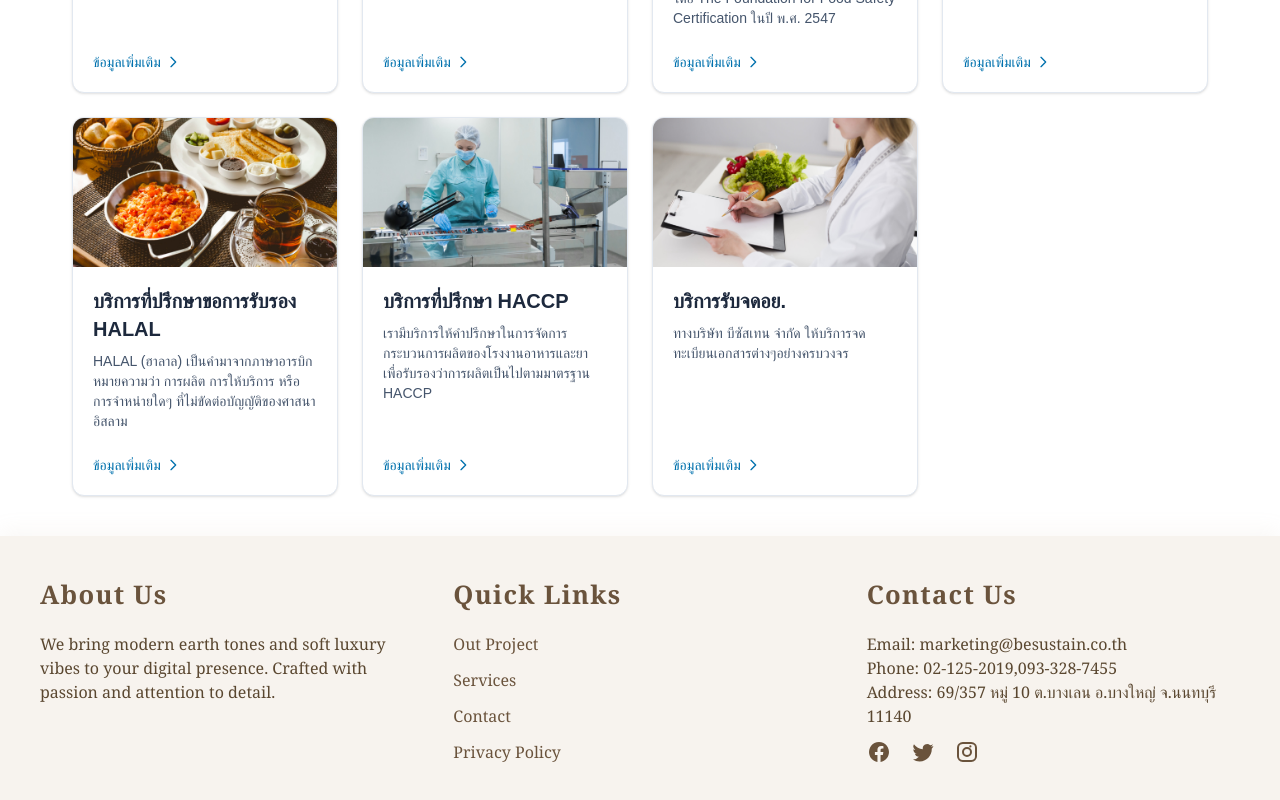
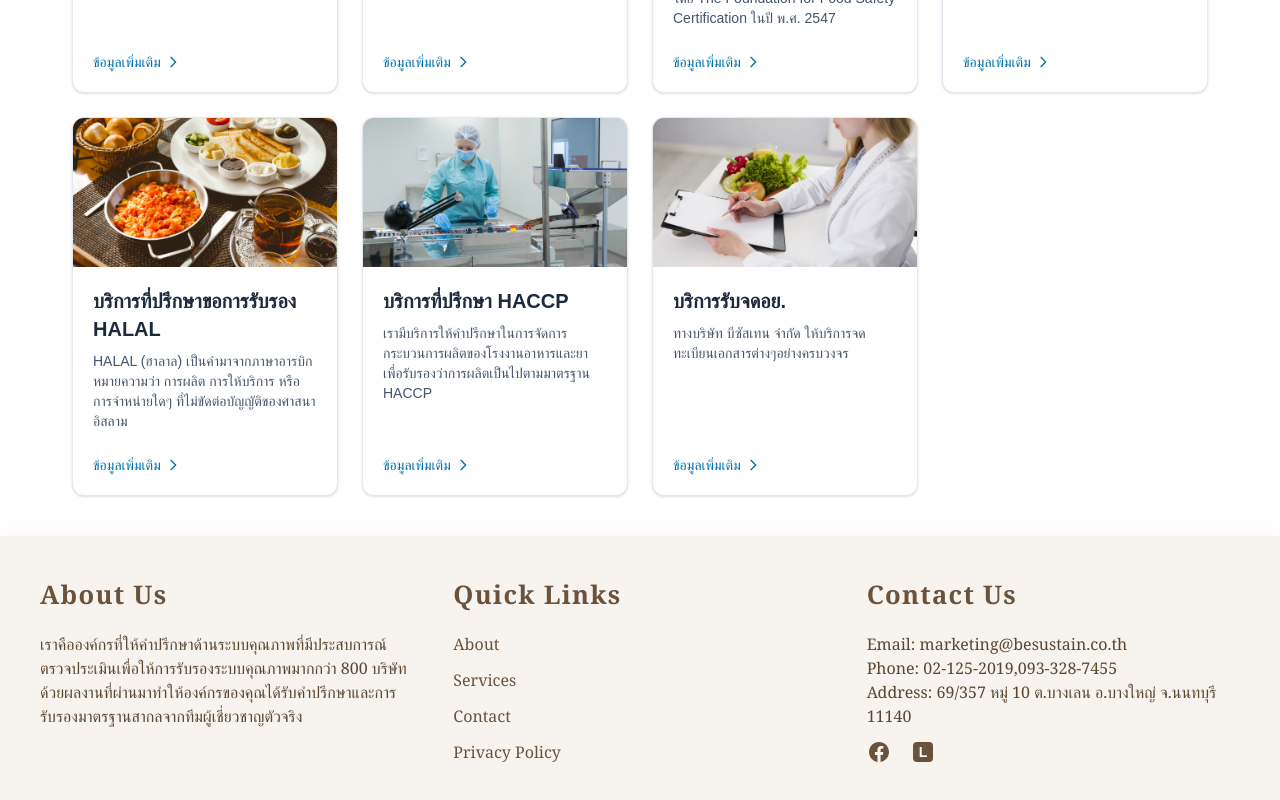
Before and after one commit to Meta3252/K.P.-PLASTIC-COMPANY-LIMITED-Production, a Next.js app: page /services in a window 1280 px wide. Shown: the part 1288-2088 px from the top of the page. Built offline with nearby package versions, Linux system fonts and the light colour scheme.

Commit message:
fix/hero&Footer

```diff
--- a/src/app/components/AboutCompany.tsx
+++ b/src/app/components/AboutCompany.tsx
@@ -55,7 +55,7 @@ export default function AboutCompany() {
             {/* Button */}
             <div className="pt-8">
               <a
-                href="#more-info"
+                href="/services"
                 className="relative inline-flex items-center justify-center px-6 py-3 overflow-hidden font-medium tracking-wide text-white transition duration-300 ease-in-out rounded-lg shadow-md group bg-gradient-to-r from-amber-500 to-yellow-500 hover:from-yellow-500 hover:to-amber-500"
               >
                 <span className="absolute inset-0 w-full h-full transition-transform duration-300 ease-in-out transform translate-x-full bg-white opacity-10 group-hover:translate-x-0"></span>
--- a/src/app/components/Footer.tsx
+++ b/src/app/components/Footer.tsx
@@ -8,18 +8,17 @@ export default function Footer() {
         <div className="footer-section about">
           <h3>About Us</h3>
           <p>
-            We bring modern earth tones and soft luxury vibes to your digital presence.
-            Crafted with passion and attention to detail.
+            เราคือองค์กรที่ให้คำปรึกษาด้านระบบคุณภาพที่มีประสบการณ์ตรวจประเมินเพื่อให้การรับรองระบบคุณภาพมากกว่า 800 บริษัท ด้วยผลงานที่ผ่านมาทำให้องค์กรของคุณได้รับคำปรึกษาและการรับรองมาตรฐานสากลจากทีมผู้เชี่ยวชาญตัวจริง
           </p>
         </div>
 
         <div className="footer-section links">
           <h3>Quick Links</h3>
           <ul>
-            <li><a href="#out-project">Out Project</a></li>
-            <li><a href="#services">Services</a></li>
-            <li><a href="#contact">Contact</a></li>
-            <li><a href="#privacy">Privacy Policy</a></li>
+            <li><a href="/about">About</a></li>
+            <li><a href="/services">Services</a></li>
+            <li><a href="/contact">Contact</a></li>
+            <li><a href="/policy">Privacy Policy</a></li>
           </ul>
         </div>
 
@@ -29,15 +28,32 @@ export default function Footer() {
           <p>Phone: 02-125-2019,093-328-7455</p>
           <p>Address: 69/357 หมู่ 10 ต.บางเลน อ.บางใหญ่ จ.นนทบุรี 11140</p>
           <div className="social-icons">
-            <a href="https://facebook.com" aria-label="Facebook" target="_blank" rel="noreferrer">
-              <svg width="24" height="24" fill="#6a533c" viewBox="0 0 24 24"><path d="M22 12c0-5.52-4.48-10-10-10S2 6.48 2 12c0 5 3.66 9.13 8.44 9.88v-6.99H7.9v-2.89h2.54V9.84c0-2.5 1.49-3.89 3.77-3.89 1.09 0 2.23.2 2.23.2v2.46h-1.26c-1.24 0-1.62.77-1.62 1.56v1.87h2.77l-.44 2.89h-2.33v6.99C18.34 21.13 22 17 22 12z"/></svg>
+            <a href="https://www.facebook.com/BeSustainconsult/" aria-label="Facebook" target="_blank" rel="noreferrer">
+              <svg width="24" height="24" fill="#6a533c" viewBox="0 0 24 24"><path d="M22 12c0-5.52-4.48-10-10-10S2 6.48 2 12c0 5 3.66 9.13 8.44 9.88v-6.99H7.9v-2.89h2.54V9.84c0-2.5 1.49-3.89 3.77-3.89 1.09 0 2.23.2 2.23.2v2.46h-1.26c-1.24 0-1.62.77-1.62 1.56v1.87h2.77l-.44 2.89h-2.33v6.99C18.34 21.13 22 17 22 12z" /></svg>
             </a>
-            <a href="https://twitter.com" aria-label="Twitter" target="_blank" rel="noreferrer">
-              <svg width="24" height="24" fill="#6a533c" viewBox="0 0 24 24"><path d="M22.46 6c-.77.35-1.6.59-2.46.7a4.29 4.29 0 001.88-2.37 8.6 8.6 0 01-2.72 1.04 4.28 4.28 0 00-7.3 3.9A12.15 12.15 0 013 4.15a4.28 4.28 0 001.32 5.71 4.24 4.24 0 01-1.94-.53v.05a4.28 4.28 0 003.43 4.2 4.3 4.3 0 01-1.93.07 4.28 4.28 0 003.99 2.98A8.59 8.59 0 012 19.54a12.12 12.12 0 006.56 1.92c7.88 0 12.2-6.53 12.2-12.2 0-.19-.01-.39-.02-.58A8.67 8.67 0 0022.46 6z"/></svg>
+            <a href="https://page.line.me/214qwlfq?openQrModal=true" aria-label="Line" target="_blank" rel="noreferrer" style={{ display: 'inline-block' }}>
+              <svg
+                width="24"
+                height="24"
+                viewBox="0 0 24 24"
+                fill="none"
+                xmlns="http://www.w3.org/2000/svg"
+              >
+                <rect x="2" y="2" width="20" height="20" rx="4" fill="#6a533c" />
+                <text
+                  x="12"
+                  y="17"
+                  textAnchor="middle"
+                  fontSize="14"
+                  fontFamily="Arial, sans-serif"
+                  fill="white"
+                  fontWeight="bold"
+                >
+                  L
+                </text>
+              </svg>
             </a>
-            <a href="https://instagram.com" aria-label="Instagram" target="_blank" rel="noreferrer">
-              <svg width="24" height="24" fill="#6a533c" viewBox="0 0 24 24"><path d="M7.75 2h8.5A5.75 5.75 0 0122 7.75v8.5A5.75 5.75 0 0116.25 22h-8.5A5.75 5.75 0 012 16.25v-8.5A5.75 5.75 0 017.75 2zm0 2A3.75 3.75 0 004 7.75v8.5A3.75 3.75 0 007.75 20h8.5a3.75 3.75 0 003.75-3.75v-8.5A3.75 3.75 0 0016.25 4h-8.5zm8.73 2.4a1.1 1.1 0 11-2.2 0 1.1 1.1 0 012.2 0zM12 7a5 5 0 110 10 5 5 0 010-10zm0 2a3 3 0 100 6 3 3 0 000-6z"/></svg>
-            </a>
+
           </div>
         </div>
       </div>
--- a/src/app/components/HeroSlider.tsx
+++ b/src/app/components/HeroSlider.tsx
@@ -8,6 +8,7 @@ import 'swiper/css/effect-coverflow';
 import { Autoplay, Pagination, EffectCoverflow } from 'swiper/modules';
 import { motion } from 'framer-motion';
 import { useState, useEffect } from 'react';
+import Link from 'next/link';
 
 export default function HeroSlider() {
   const slides = [
@@ -16,12 +17,14 @@ export default function HeroSlider() {
       title: 'เริ่มต้นการพัฒนาโรงงานของคุณวันนี้',
       subtitle: 'ที่ปรึกษามืออาชีพสำหรับระบบโรงงานครบวงจร',
       button: 'เริ่มต้นเลย',
+      link: '/services',
     },
     {
       image: '/Hero_2.jpg',
       title: 'ปรึกษาการทำระบบ',
       subtitle: 'บริการให้คำปรึกษาเบื้องต้นสำหรับการจัดทำระบบ',
       button: 'ติดต่อเรา',
+      link: '/contact',
     },
     {
       image: '/Hero_3.jpg',
@@ -29,6 +32,7 @@ export default function HeroSlider() {
       subtitle:
         'เราพร้อมที่จะดูแลลูกค้าอย่างใกล้ชิดเปรียบดั่งคนในครอบครัวเพื่อให้ลูกค้ามีความมั่นใจ',
       button: 'ดูเพิ่มเติม',
+      link: '/about',
     },
   ];
 
@@ -67,7 +71,7 @@ export default function HeroSlider() {
         pagination={{ clickable: true }}
         speed={700}
         slidesPerView={1}
-        centeredSlides={false} // ปิด centeredSlides สำหรับมือถือ
+        centeredSlides={false}
         effect="slide"
         breakpoints={{
           768: {
@@ -116,12 +120,11 @@ export default function HeroSlider() {
                   {slide.subtitle}
                 </p>
 
-                <button
-                  className="px-5 py-2 sm:px-6 sm:py-3 bg-gradient-to-r from-yellow-500 to-amber-500 hover:from-amber-500 hover:to-yellow-400 rounded-full text-white font-semibold shadow-md transition-all"
-                  onClick={() => alert(`Clicked: ${slide.button}`)}
-                >
-                  {slide.button}
-                </button>
+                <Link href={slide.link}>
+                  <button className="px-5 py-2 sm:px-6 sm:py-3 bg-gradient-to-r from-yellow-500 to-amber-500 hover:from-amber-500 hover:to-yellow-400 rounded-full text-white font-semibold shadow-md transition-all">
+                    {slide.button}
+                  </button>
+                </Link>
               </motion.div>
             </div>
           </SwiperSlide>
--- a/src/app/components/Navbar.tsx
+++ b/src/app/components/Navbar.tsx
@@ -133,7 +133,7 @@ export default function Navbar() {
 
             <Button
               variant="contained"
-              href="/quote"
+              href="/contact"
               sx={{
                 bgcolor: '#d4af7f',
                 color: '#5c4433',
--- a/src/app/page.tsx
+++ b/src/app/page.tsx
@@ -2,6 +2,7 @@ import HeroSlider from './components/HeroSlider';
 import AboutCompany from './components/AboutCompany';
 import Services from './components/Services';
 import LogoScroller from "./components/LogoScroller";
+import ContactForm from './components/contact/ContactForm';
 
 export default function Home() {
   return (
```
